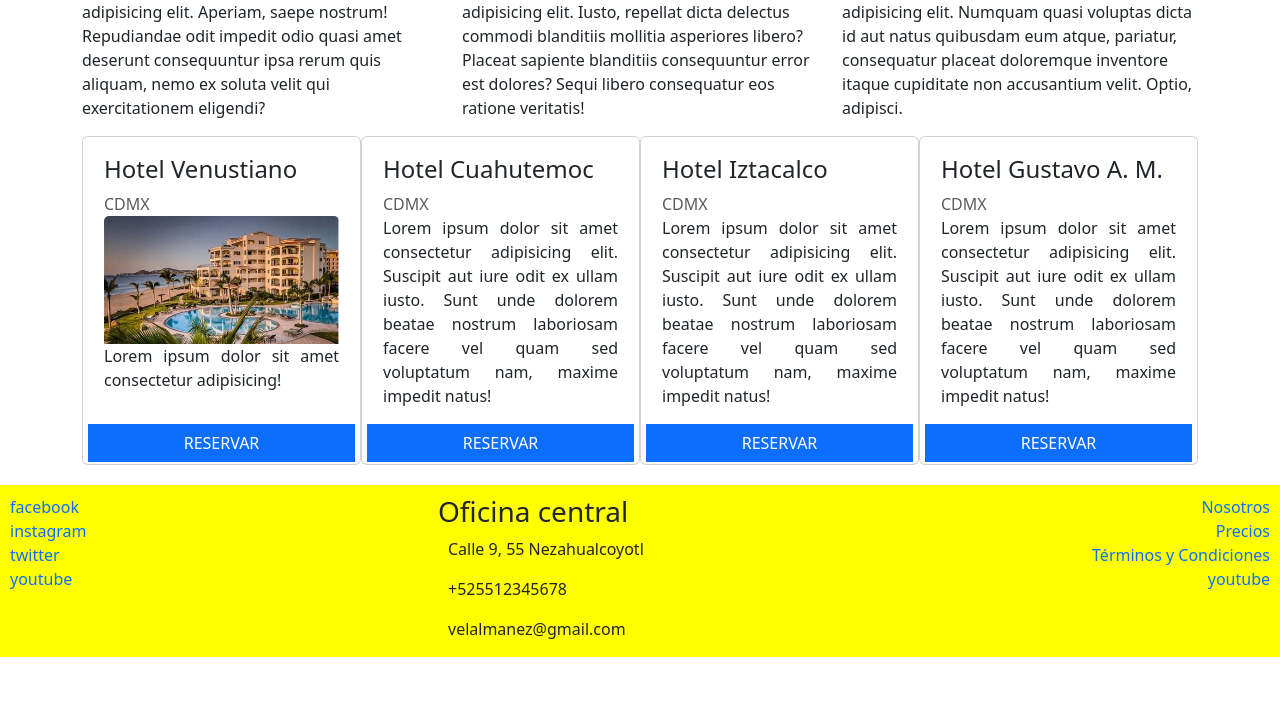
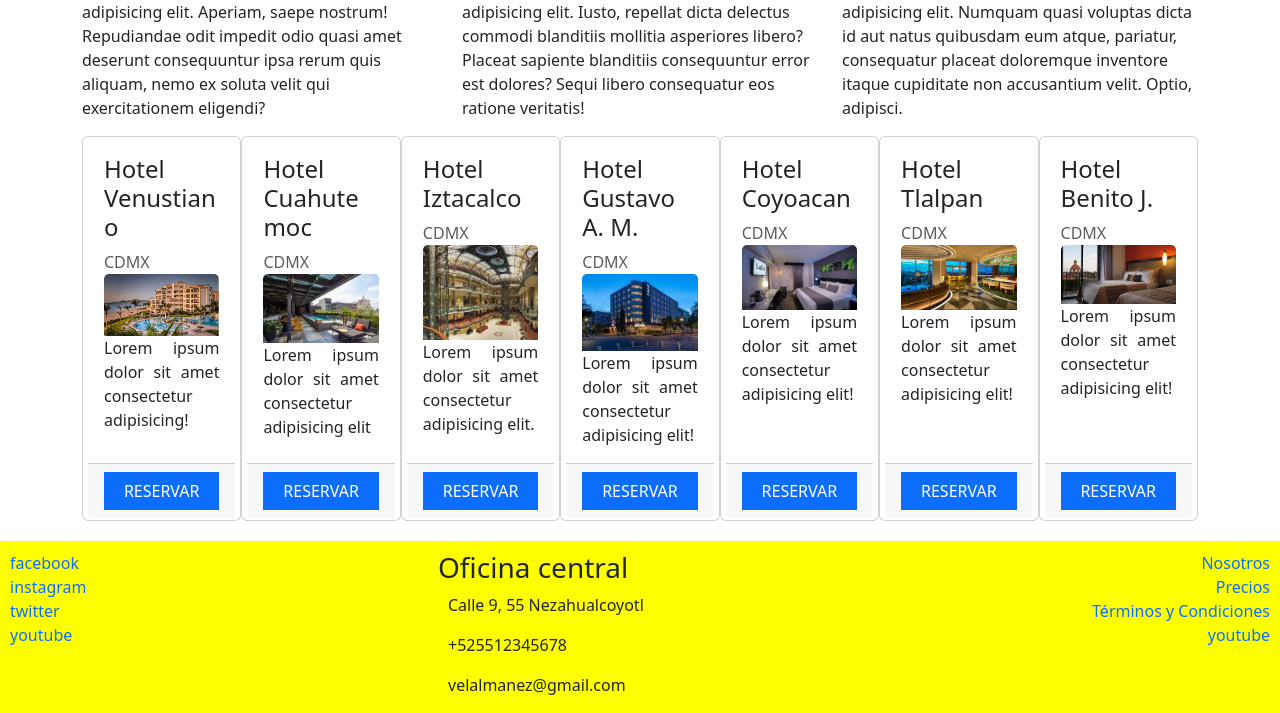
Before and after one commit to AleksIvanVel/curso-bootstrap, a website: page index.html in a window 1280 px wide. Shown: the part 306-1019 px from the top of the page. Before the commit the page ends 963 px from the top, so only its background shows below. Drawn offline with nearby package versions, Linux system fonts and the light colour scheme; a web font is replaced by a local one.

Commit message:
activdades leccion 3

```diff
--- a/index.html
+++ b/index.html
@@ -9,7 +9,9 @@
     <link rel="stylesheet" href="css/main.css">
     <link rel="stylesheet" href="node_modules/open-iconic/font/css/open-iconic-bootstrap.min.css">
 </head>
+
   <body>
+
     <nav class="navbar navbar-expand-md navbar-dark bg-dark fixed-top">
         <a class="navbar-brand" href="index.html">Hoteles</a>
         <button class="navbar-toggler" type="button" data-toggle="collapse" data-target="#navbarSupportedContent" aria-controls="navbarNavDropdown" aria-expanded="false" aria-label="Toggle navigation" >
@@ -25,6 +27,7 @@
             </ul>
         </div>
     </nav>
+
     <div class="jumbotron">
         <h1>Hoteles</h1>
     </div>
@@ -57,7 +60,7 @@
                     <img src="images/descarga.jpeg" alt="hotel imagen" class="card-img-top">
                     <p class="card-text">Lorem ipsum dolor sit amet consectetur adipisicing!</p>
                 </div>
-                <div>
+                <div class="card-footer">
                     <button class="btn btn-primary btn-reserva">RESERVAR</button>
                 </div>
             </div>
@@ -66,9 +69,10 @@
                 <div class="card-body">
                     <h4 class="card-title">Hotel Cuahutemoc</h4>
                     <h7 class="card-subtitle text-muted"> CDMX</h7>
-                    <p class="card-text">Lorem ipsum dolor sit amet consectetur adipisicing elit. Suscipit aut iure odit ex ullam iusto. Sunt unde dolorem beatae nostrum laboriosam facere vel quam sed voluptatum nam, maxime impedit natus!</p>
+                    <img src="images/h2.jpeg" alt="imagen hotel 2" class="card-img-top">
+                    <p class="card-text">Lorem ipsum dolor sit amet consectetur adipisicing elit</p>
                 </div>
-                <div>
+                <div class="card-footer">
                     <button class="btn btn-primary btn-reserva">RESERVAR</button>
                 </div>
             </div>
@@ -77,9 +81,10 @@
                 <div class="card-body">
                     <h4 class="card-title">Hotel Iztacalco</h4>
                     <h7 class="card-subtitle text-muted"> CDMX</h7>
-                    <p class="card-text">Lorem ipsum dolor sit amet consectetur adipisicing elit. Suscipit aut iure odit ex ullam iusto. Sunt unde dolorem beatae nostrum laboriosam facere vel quam sed voluptatum nam, maxime impedit natus!</p>
+                    <img src="images/h3.jpeg" alt="imagen hotel 3" class="card-img-top">
+                    <p class="card-text">Lorem ipsum dolor sit amet consectetur adipisicing elit.</p>
                 </div>
-                <div>
+                <div class="card-footer">
                     <button class="btn btn-primary btn-reserva">RESERVAR</button>
                 </div>
             </div>
@@ -88,9 +93,46 @@
                 <div class="card-body">
                     <h4 class="card-title">Hotel Gustavo A. M.</h4>
                     <h7 class="card-subtitle text-muted"> CDMX</h7>
-                    <p class="card-text">Lorem ipsum dolor sit amet consectetur adipisicing elit. Suscipit aut iure odit ex ullam iusto. Sunt unde dolorem beatae nostrum laboriosam facere vel quam sed voluptatum nam, maxime impedit natus!</p>
+                    <img src="images/h4.jpeg" alt="imagen hotel 4" class="card-img-top">
+                    <p class="card-text">Lorem ipsum dolor sit amet consectetur adipisicing elit!</p>
                 </div>
-                <div>
+                <div class="card-footer">
+                    <button class="btn btn-primary btn-reserva">RESERVAR</button>
+                </div>
+            </div>
+
+            <div class="card card-hotel  d-flex flex-column justify-content-between">
+                <div class="card-body">
+                    <h4 class="card-title">Hotel Coyoacan</h4>
+                    <h7 class="card-subtitle text-muted"> CDMX</h7>
+                    <img src="images/h5.jpeg" alt="imagen hotel 5" class="card-img-top">
+                    <p class="card-text">Lorem ipsum dolor sit amet consectetur adipisicing elit!</p>
+                </div>
+                <div class="card-footer">
+                    <button class="btn btn-primary btn-reserva">RESERVAR</button>
+                </div>
+            </div>
+
+            <div class="card card-hotel  d-flex flex-column justify-content-between">
+                <div class="card-body">
+                    <h4 class="card-title">Hotel Tlalpan</h4>
+                    <h7 class="card-subtitle text-muted"> CDMX</h7>
+                    <img src="images/h6.jpeg" alt="imagen hotel 6" class="card-img-top">
+                    <p class="card-text">Lorem ipsum dolor sit amet consectetur adipisicing elit!</p>
+                </div>
+                <div class="card-footer">
+                    <button class="btn btn-primary btn-reserva">RESERVAR</button>
+                </div>
+            </div>
+
+            <div class="card card-hotel  d-flex flex-column justify-content-between">
+                <div class="card-body">
+                    <h4 class="card-title">Hotel Benito J.</h4>
+                    <h7 class="card-subtitle text-muted"> CDMX</h7>
+                    <img src="images/h7.jpeg" alt="imagen hotel 7" class="card-img-top">
+                    <p class="card-text">Lorem ipsum dolor sit amet consectetur adipisicing elit!</p>
+                </div>
+                <div class="card-footer">
                     <button class="btn btn-primary btn-reserva">RESERVAR</button>
                 </div>
             </div>
```
Also changed, not shown: precios.html (+18 -0 lines), images/h2.jpeg (added), images/h3.jpeg (added), images/h4.jpeg (added), images/h5.jpeg (added), images/h6.jpeg (added), images/h7.jpeg (added).
